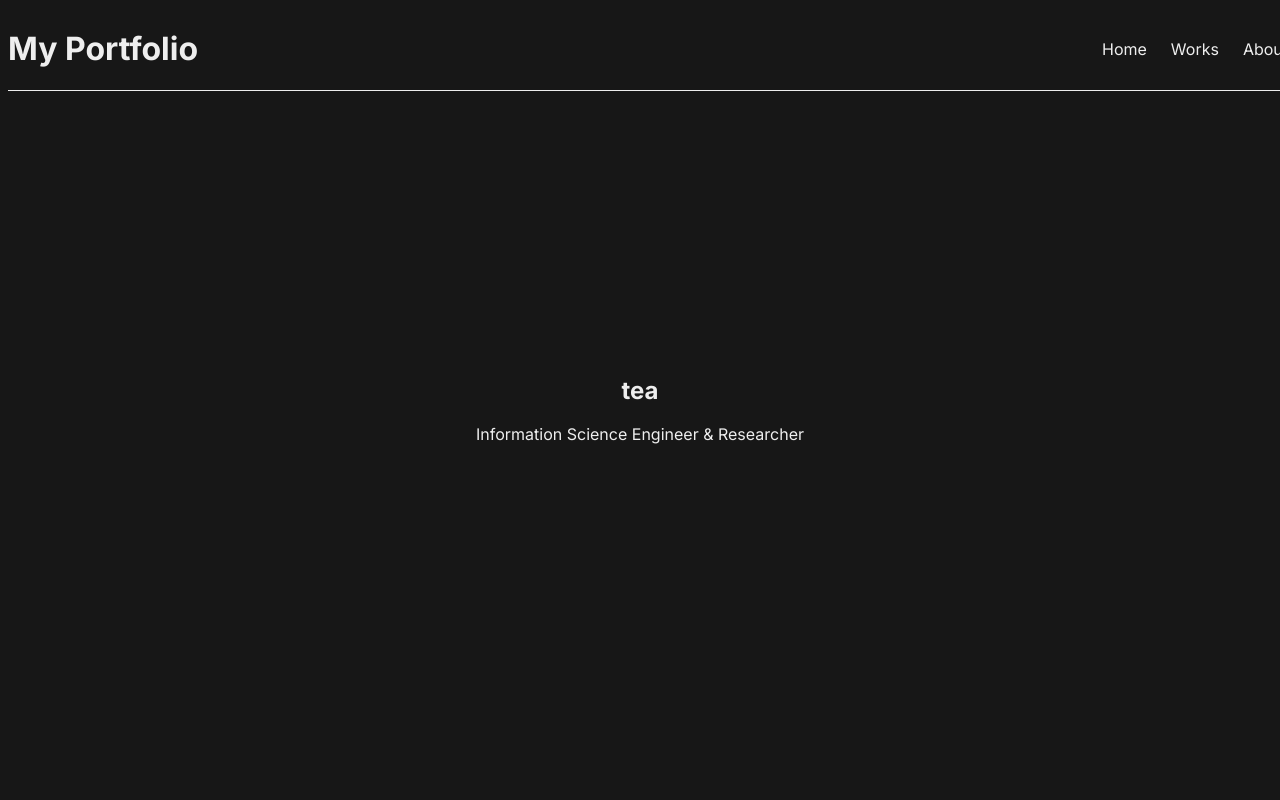
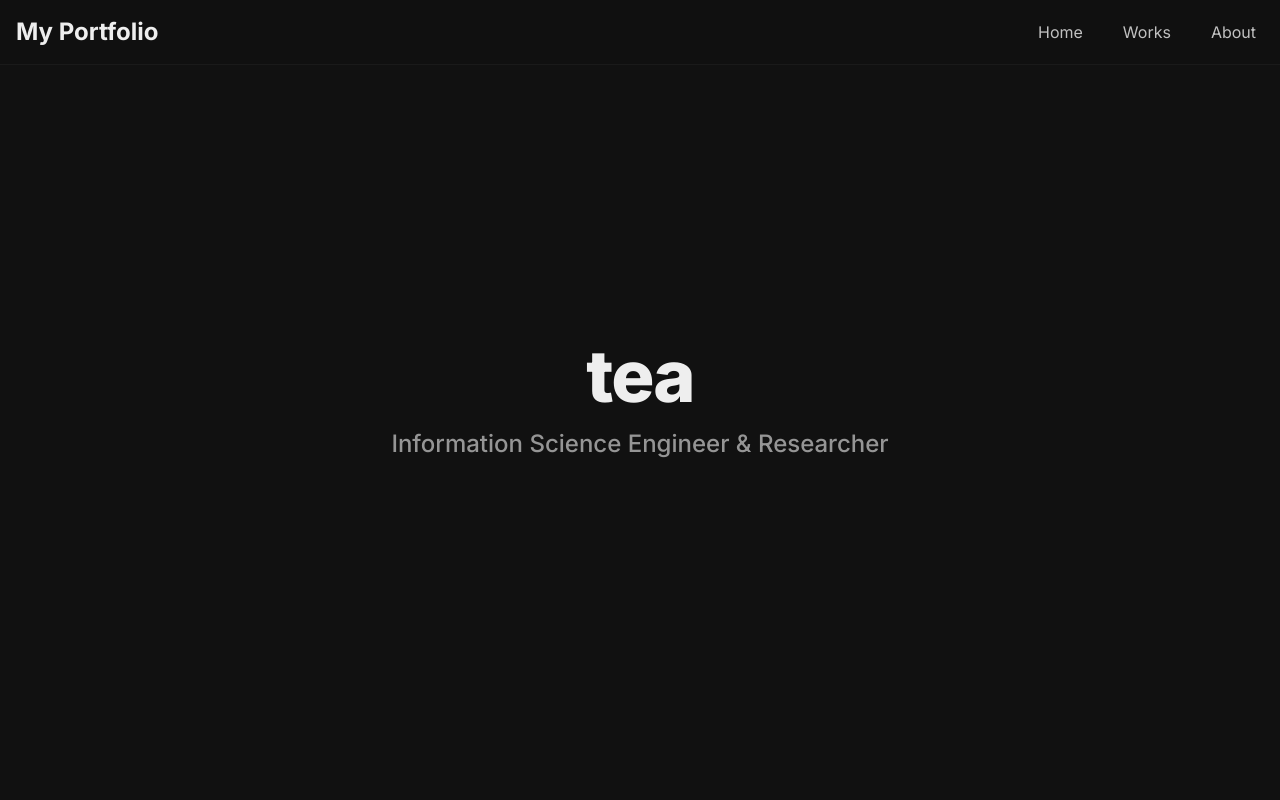
Before and after one commit to tea35/portfolio, a Next.js app: page / in a window 1280 px wide. Shown: the top 800 px of the page. Built offline with nearby package versions, Linux system fonts and the light colour scheme.

Commit message:
fix: Tailwind v4対応のCSS変数定義に修正
- @tailwind base/components/utilities を @import "tailwindcss" に変更
- @layer base の色変数を @theme ブロックに移行
- --color-* プレフィックスを付与し bg-background/70 等の opacity modifier を有効化

```diff
--- a/src/app/globals.css
+++ b/src/app/globals.css
@@ -1,19 +1,17 @@
-@tailwind base;
-@tailwind components;
-@tailwind utilities;
+@import "tailwindcss";
+
+@theme {
+  --color-background: rgb(17, 17, 17);
+  --color-foreground: rgb(238, 238, 238);
+  --color-card: rgb(26, 26, 26);
+  --color-primary: rgb(255, 255, 255);
+  --color-secondary-background: rgb(23, 23, 23);
+}
 
 @layer base {
-  :root {
-    --background: 17 17 17;
-    --foreground: 238 238 238;
-    --card: 26 26 26;
-    --primary: 255 255 255;
-    --secondary-background: 23 23 23;
-  }
-
   body {
-    background-color: rgb(var(--secondary-background));
-    color: rgb(var(--foreground));
+    background-color: var(--color-secondary-background);
+    color: var(--color-foreground);
   }
 
   a {
--- a/src/app/page.tsx
+++ b/src/app/page.tsx
@@ -71,7 +71,7 @@ export default function HomePage() {
       <section
         ref={containerRef}
         id="works"
-        className="relative h-[200vh] w-full overflow-x-auto overflow-y-visible scrollbar-none bg-background border-y border-card/30"
+        className="relative h-[200vh] w-full overflow-hidden overflow-y-visible scrollbar-none bg-background border-y border-card/30"
       >
         <div className="sticky top-0 h-screen w-full flex flex-col justify-center overflow-hidden">
           <div className="px-12 mb-8">
--- a/src/components/Header.tsx
+++ b/src/components/Header.tsx
@@ -2,27 +2,41 @@ import Link from "next/link";
 
 const Header = () => {
   return (
-    <header className="fixed top-0 left-0 right-0 z-[100] w-full bg-background border-b border-card">
+    <header
+      className="
+        fixed top-0 left-0 right-0
+        z-100 w-full
+        border-b border-card
+
+        bg-background/70
+        backdrop-blur-md
+        supports-[backdrop-filter:blur(1px)]:bg-background/60
+      "
+    >
       <div className="w-full mx-auto px-4 py-4 flex items-center">
         <h1 className="text-2xl font-bold">
           <Link href="#home" className="no-underline text-foreground">
             My Portfolio
           </Link>
         </h1>
+
         <div className="flex-grow" />
-        <nav style={{ display: "flex", alignItems: "center", gap: "24px" }}>
+
+        <nav className="flex items-center gap-6">
           <Link
             href="#home"
             className="no-underline text-foreground/80 hover:text-foreground transition-colors whitespace-nowrap px-2 py-1"
           >
             Home
           </Link>
+
           <Link
             href="#works"
             className="no-underline text-foreground/80 hover:text-foreground transition-colors whitespace-nowrap px-2 py-1"
           >
             Works
           </Link>
+
           <Link
             href="#about"
             className="no-underline text-foreground/80 hover:text-foreground transition-colors whitespace-nowrap px-2 py-1"
--- a/tailwind.config.ts
+++ /dev/null
@@ -1,21 +0,0 @@
-import type { Config } from "tailwindcss";
-
-const config: Config = {
-  content: [
-    "./src/pages/**/*.{js,ts,jsx,tsx,mdx}",
-    "./src/components/**/*.{js,ts,jsx,tsx,mdx}",
-    "./src/app/**/*.{js,ts,jsx,tsx,mdx}",
-  ],
-  theme: {
-    extend: {
-      colors: {
-        background: "var(--background)",
-        foreground: "var(--foreground)",
-        card: "var(--card)",
-        primary: "var(--primary)",
-      },
-    },
-  },
-  plugins: [],
-};
-export default config;
```
